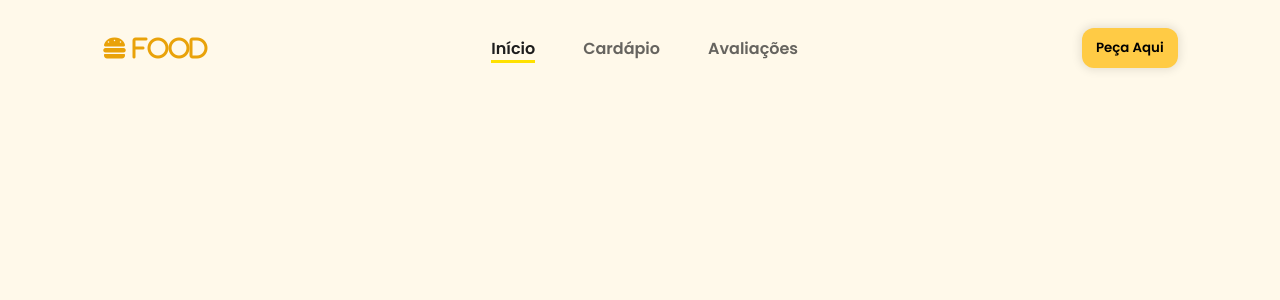
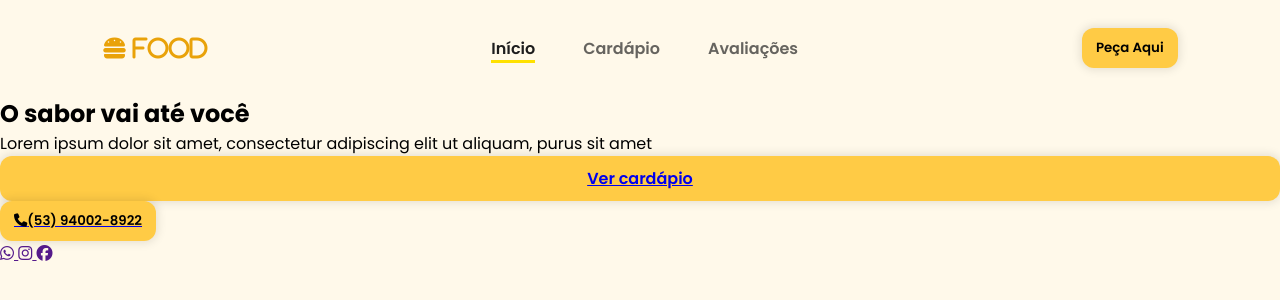
Before and after one commit to sdscarla/landing-page-food, a plain HTML site: page index.html in a window 1280 px wide. Drawn offline with nearby package versions, Linux system fonts and the light colour scheme; a web font is replaced by a local one.

Commit message:
count-action pronto

```diff
--- a/index.html
+++ b/index.html
@@ -61,6 +61,50 @@
         </div>
     </header>
 
+    <main id="content">
+        <section id="home">
+            <div id="cta">
+                <h1 class="title">
+                    O sabor vai até <span>você</span>
+                </h1>
+
+                <p class="description">
+                    Lorem ipsum dolor sit amet, consectetur
+                    adipiscing elit ut aliquam, purus sit amet
+                </p>
+
+                <div id="cta_buttons">
+                    <a href="#" class="btn-default">
+                        Ver cardápio
+                    </a>
+
+                    <a href="tel:+4002-8922" id="phone-button">
+                        <button class="btn-default">
+                            <i class="fa-solid fa-phone"></i>
+                            (53) 94002-8922
+                        </button>
+                    </a>
+                </div>
+
+                <div class="social-media-buttons">
+                    <a href="">
+                        <i class="fa-brands fa-whatsapp"></i>
+                    </a>
+
+                    <a href="">
+                        <i class="fa-brands fa-instagram"></i>
+                    </a>
+
+                    <a href="">
+                        <i class="fa-brands fa-facebook"></i>
+                    </a>
+                </div>
+            </div>
+
+            <div id="banner"></div>
+        </section>
+    </main>
+
     <script src="src/javascript/script.js"></script>
 </body>
 </html>
```
